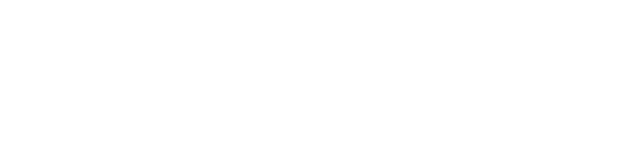
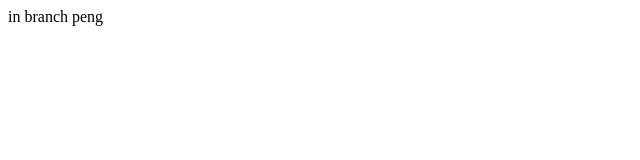
Before and after one commit to musicpop/gitdemo, a plain HTML site: page index.html in a window 1280 px wide. Shown: the whole page, without its empty margins (0-640 px from the left). Drawn offline with Linux system fonts and the light colour scheme.

Commit message:
peng modify

```diff
--- a/index.html
+++ b/index.html
@@ -1,7 +1,7 @@
 <!DOCTYPE HTML>
 <html>
 <body>
-
+in branch peng
 
 </body>
 </html>
```
